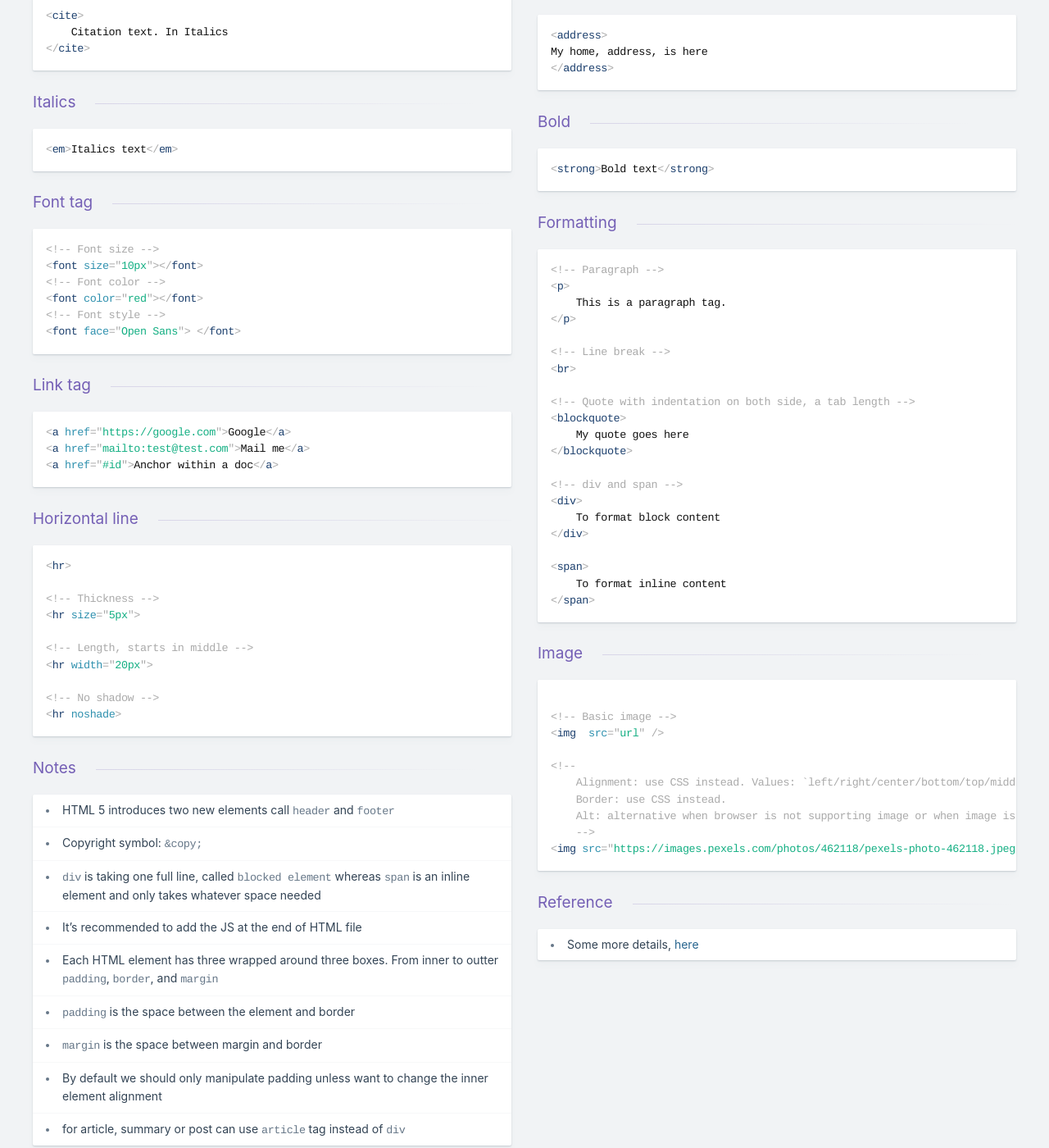
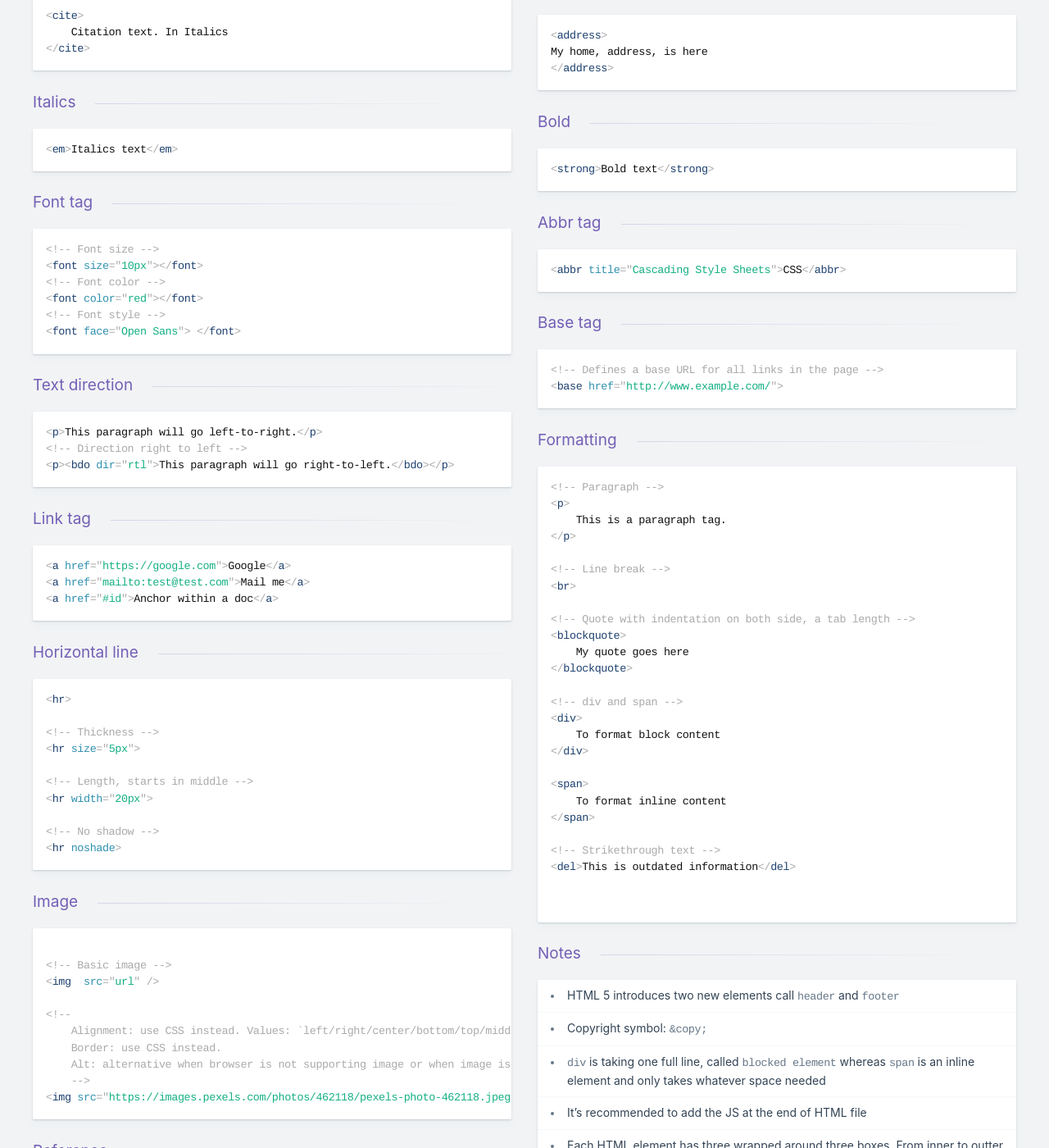
Before and after one commit to kasramp/cheat-sheet-factory, a Jekyll site: the page built from frontend/html.md, in a window 1280 px wide and 1400 px high, scrolled down 2496 px. Shown: the whole window at 82% size. Built offline with Jekyll 4.4.1, drawn with Linux system fonts in a browser that asks for light colours; some of the changed text lies outside the part shown.

Commit message:
Add some HTML 5 tags

````diff
--- a/frontend/html.md
+++ b/frontend/html.md
@@ -276,6 +276,27 @@ My home, address, is here
 <font face="Open Sans"> </font>
 ```
 
+### Abbr tag
+
+```html
+<abbr title="Cascading Style Sheets">CSS</abbr>
+```
+
+### ‌Base tag
+
+```html
+<!-- Defines a base URL for all links in the page -->
+<base href="http://www.example.com/">
+```
+
+### Text direction
+
+```html
+<p>This paragraph will go left-to-right.</p>
+<!-- Direction right to left -->
+<p><bdo dir="rtl">This paragraph will go right-to-left.</bdo></p>
+```
+
 ### Formatting
 
 ```html
@@ -300,6 +321,11 @@ My home, address, is here
 <span>
     To format inline content
 </span>
+
+<!-- Strikethrough text -->
+<del>This is outdated information</del>
+
+
 ```
 
 ### Link tag
````
Also changed, not shown: other parts of frontend/html.md (+1 -0 lines).
